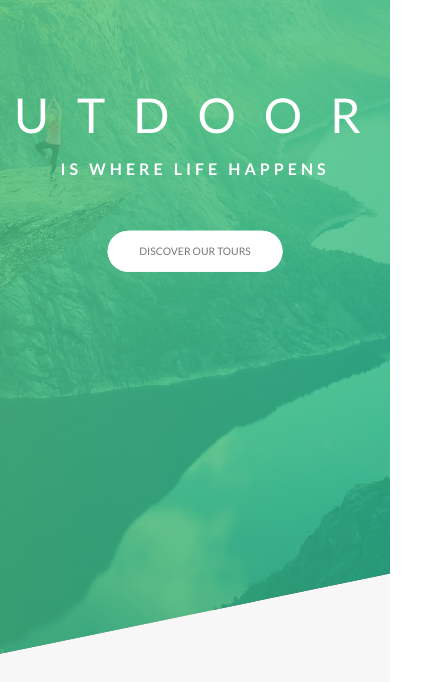
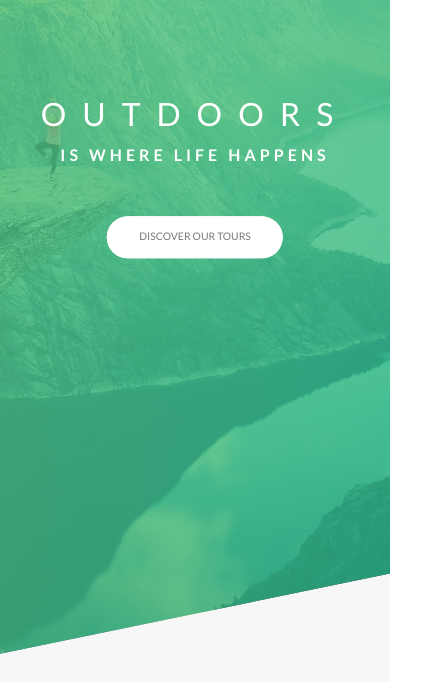
Before and after one commit to vomnes/advanced-css-udemy, a website: page natours/index.html in a window 390 px wide. Shown: the part 148-830 px from the top of the page, 442 px wide, since content can reach past the window. Drawn offline with Linux system fonts and the light colour scheme.

Commit message:
feat: Done responsiveness [natours-project]

```diff
--- a/natours/sass/base/_typography.scss
+++ b/natours/sass/base/_typography.scss
@@ -24,6 +24,11 @@
     animation-iteration-count: 3;
     animation-delay: 1s;
     */
+
+    @include respond(phone) {
+      font-size: 4rem;
+      letter-spacing: 2rem;
+    }
   }
 
   &--sub {
--- a/natours/sass/components/_card.scss
+++ b/natours/sass/components/_card.scss
@@ -148,4 +148,58 @@
     font-size: 6rem;
     font-weight: 100;
   }
+
+  // TAB MOBILE
+  @include respond(tab-port) {
+    height: auto;
+    border-radius: 3px;
+    background-color: #FFF;
+    box-shadow: 0 1.5rem 4rem rgba(#000, .15);
+
+    &__side {
+      height: auto;
+      transition: all 1s ease;
+      border-radius: 0;
+      box-shadow: none;
+
+      position: relative;
+
+      &--back {
+        transform: rotateY(0);
+        -webkit-clip-path: polygon(0 15%, 100% 0, 100% 100%, 0 100%);
+        clip-path: polygon(0 15%, 100% 0, 100% 100%, 0 100%);
+      }
+    }
+
+    &:hover &__side--front {
+      transform: rotateY(0);
+    }
+
+    &:hover &__side--back {
+      transform: rotateY(0);
+    }
+
+    &__details {
+      padding: 1rem 3rem;
+    }
+
+    // FRONT SIDE STYLING
+    &__cta {
+      position: relative;
+      top: 0;
+      left: 0;
+      transform: translate(0);
+      width: 100%;
+      text-align: center;
+      padding: 7rem 4rem 4rem 4rem;
+    }
+
+    &__price-box {
+      margin-bottom: 3rem;
+    }
+
+    &__price-value {
+      font-size: 4rem;
+    }
+  }
 }
--- a/natours/sass/components/_form.scss
+++ b/natours/sass/components/_form.scss
@@ -18,6 +18,10 @@
     display: block;
 
     transition: all .3s;
+
+    @include respond(tab-port) {
+      width: 100%;
+    }
 
     &:focus {
       outline: none;
@@ -54,6 +58,11 @@
   &__radio-group {
     width: 49.5%;
     display: inline-block;
+
+    @include respond(tab-port) {
+      width: 100%;
+      margin-bottom: 2rem;
+    }
   }
 
   &__radio-input {
--- a/natours/sass/components/_popup.scss
+++ b/natours/sass/components/_popup.scss
@@ -29,6 +29,10 @@
   &__left {
     width: 33.333333%;
     display: table-cell;
+
+    @include respond(tab-land) {
+      display: none;
+    }
   }
 
   &__right {
@@ -51,6 +55,10 @@
     column-count: 2;
     column-gap: 4rem;
     column-rule: 1px solid $color-grey-light-2;
+
+    @include respond(phone) {
+      column-count: 1;
+    }
 
     -moz-hyphens: auto;
     -ms-hyphens: auto;
--- a/natours/sass/components/_story.scss
+++ b/natours/sass/components/_story.scss
@@ -9,6 +9,16 @@
   margin-bottom: 5rem;
   font-size: $default-font-size;
   transform: skewX(-12deg);
+
+  @include respond(tab-port) {
+    width: 100%;
+    padding: 4rem;
+    padding-left: 7rem;
+  }
+
+  @include respond(phone) {
+    transform: skewX(0);
+  }
 
   &__shape {
     width: 15rem;
@@ -24,6 +34,10 @@
     transform: translateX(-3rem) skewX(12deg);
 
     position: relative;
+
+    @include respond(phone) {
+      transform: translateX(-3rem) skewX(0);
+    }
   }
 
   &__img {
@@ -35,6 +49,10 @@
 
   &__text {
     transform: skewX(12deg);
+
+    @include respond(phone) {
+      transform: skewX(0);
+    }
   }
 
   &__caption {
--- a/natours/sass/pages/_home.scss
+++ b/natours/sass/pages/_home.scss
@@ -49,10 +49,36 @@
   border-radius: 3px;
   box-shadow: 0 1.5rem 4rem rgba(#000, .15);
 
-  height: 50rem;
+  margin:0 2rem;
+
+  @include respond(tab-land) {
+    background-image: linear-gradient(
+                                      105deg,
+                                      rgba(#FFF, .9) 0%,
+                                      rgba(#FFF, .9) 70%,
+                                      transparent 70%
+                      ), url(../img/nat-10.jpg);
+    background-size: cover;
+    background-position: center;
+  }
+
+  @include respond(tab-port) {
+    background-image: linear-gradient(
+                                      to right,
+                                      rgba(#FFF, .9) 0%,
+                                      rgba(#FFF, .9) 100%
+                      ), url(../img/nat-10.jpg);
+  }
 
   &__form {
     width: 50%;
     padding: 6rem;
+
+    @include respond(tab-land) {
+      width: 70%;
+    }
+    @include respond(tab-port) {
+      width: 100%;
+    }
   }
 }
```
Also changed, not shown: natours/css/style.css.
